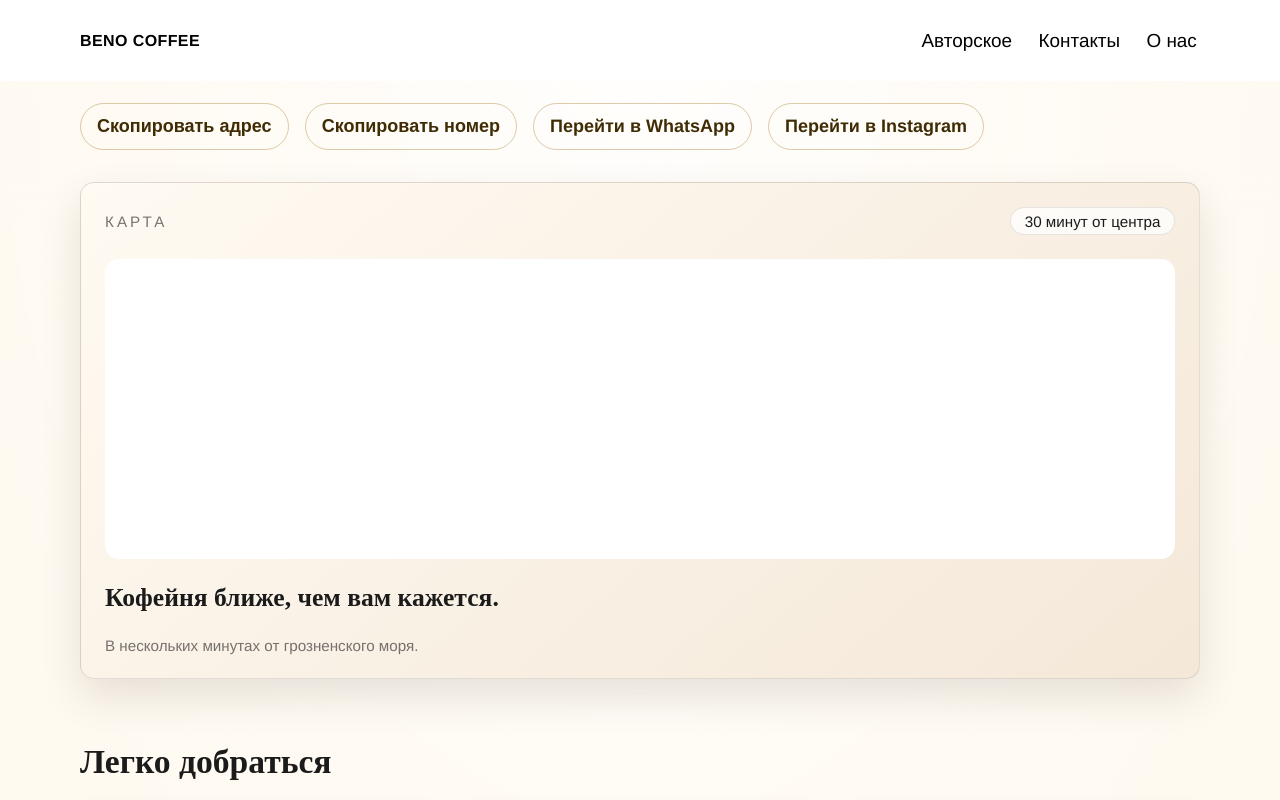
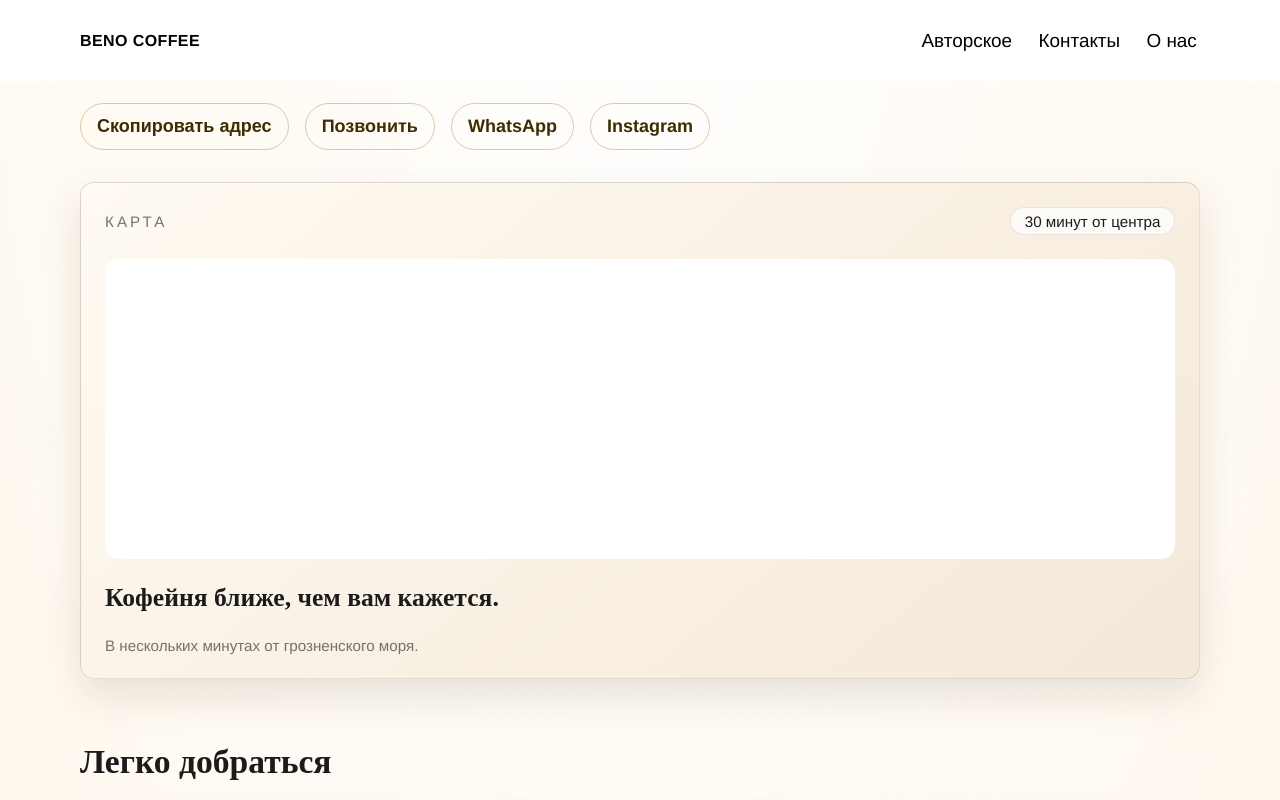
Before and after one commit to ALDYNEC-07/beno-coffe, a Next.js app: page /map in a window 1280 px wide. Shown: the top 800 px of the page. Built offline with nearby package versions, Linux system fonts and the light colour scheme.

Commit message:
создал две кнопки на позициях

```diff
--- a/src/components/MapPage/MapPage.tsx
+++ b/src/components/MapPage/MapPage.tsx
@@ -73,18 +73,23 @@ const mapPageText = {
   },
 };
 
-// Этот список хранит быстрые действия для копирования контактов и перехода в мессенджеры.
+// Этот список хранит быстрые действия для копирования адреса, звонка и перехода в мессенджеры.
 const mapContactActions: MapContactAction[] = [
   { label: "Скопировать адрес", value: contactData.addressText, kind: "copy" },
-  { label: "Скопировать номер", value: contactData.phoneText, kind: "copy" },
   {
-    label: `Перейти в ${contactData.socialLinks.whatsapp.label}`,
+    label: "Позвонить",
+    href: contactData.phoneLink,
+    ariaLabel: `Позвонить по номеру ${contactData.phoneText}`,
+    kind: "link",
+  },
+  {
+    label: `${contactData.socialLinks.whatsapp.label}`,
     href: contactData.socialLinks.whatsapp.href,
     ariaLabel: `Открыть ${contactData.socialLinks.whatsapp.label} BENO`,
     kind: "link",
   },
   {
-    label: `Перейти в ${contactData.socialLinks.instagram.label}`,
+    label: `${contactData.socialLinks.instagram.label}`,
     href: contactData.socialLinks.instagram.href,
     ariaLabel: `Открыть ${contactData.socialLinks.instagram.label} BENO`,
     kind: "link",
--- a/src/components/MenuItemPage/MenuItemPage.module.css
+++ b/src/components/MenuItemPage/MenuItemPage.module.css
@@ -172,6 +172,8 @@
 .orderRow {
   display: flex;
   align-items: center;
+  flex-wrap: wrap;
+  gap: var(--space-3);
 }
 
 .variantItem {
```
Also changed, not shown: src/components/MenuItemPage/MenuItemPage.tsx (+25 -15 lines).
